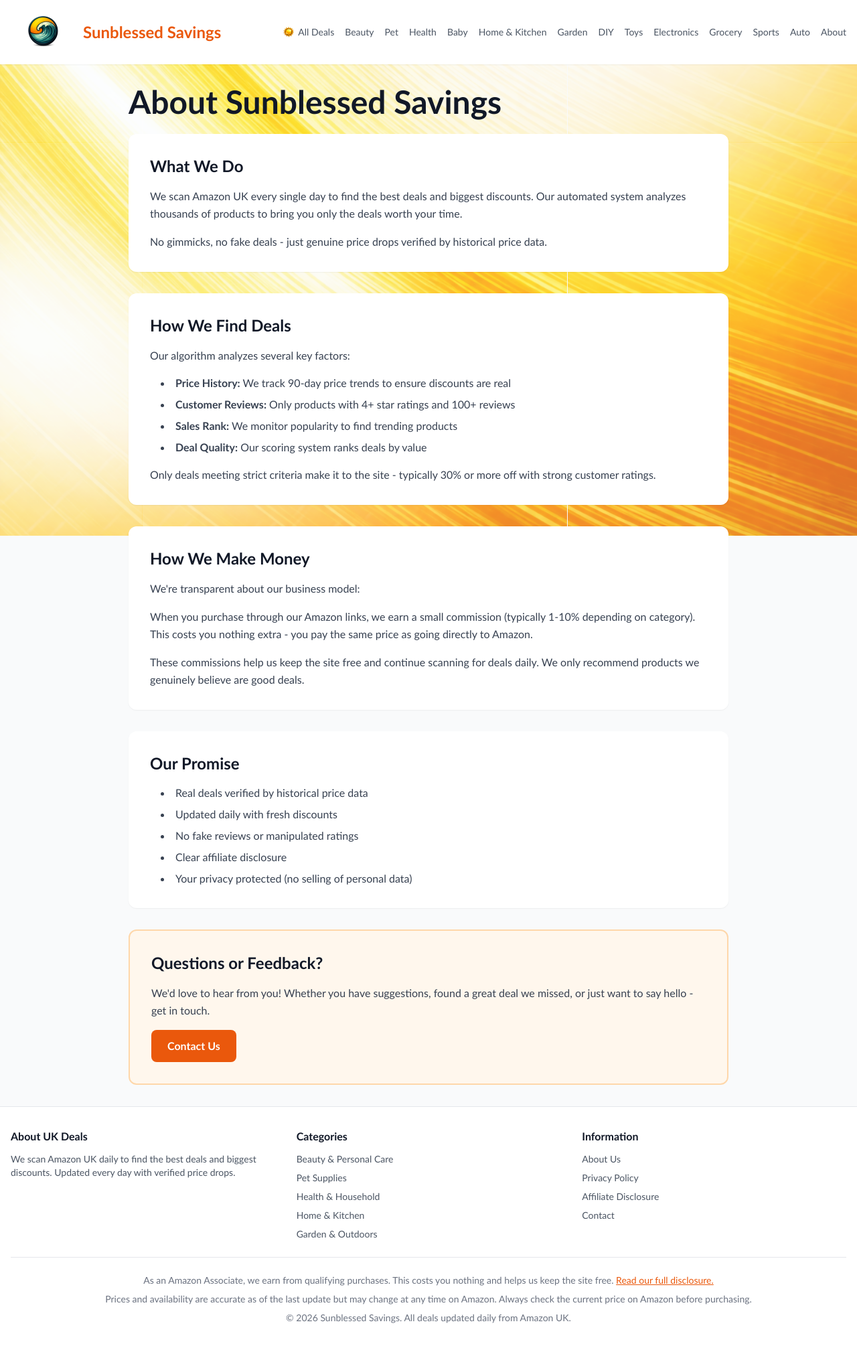
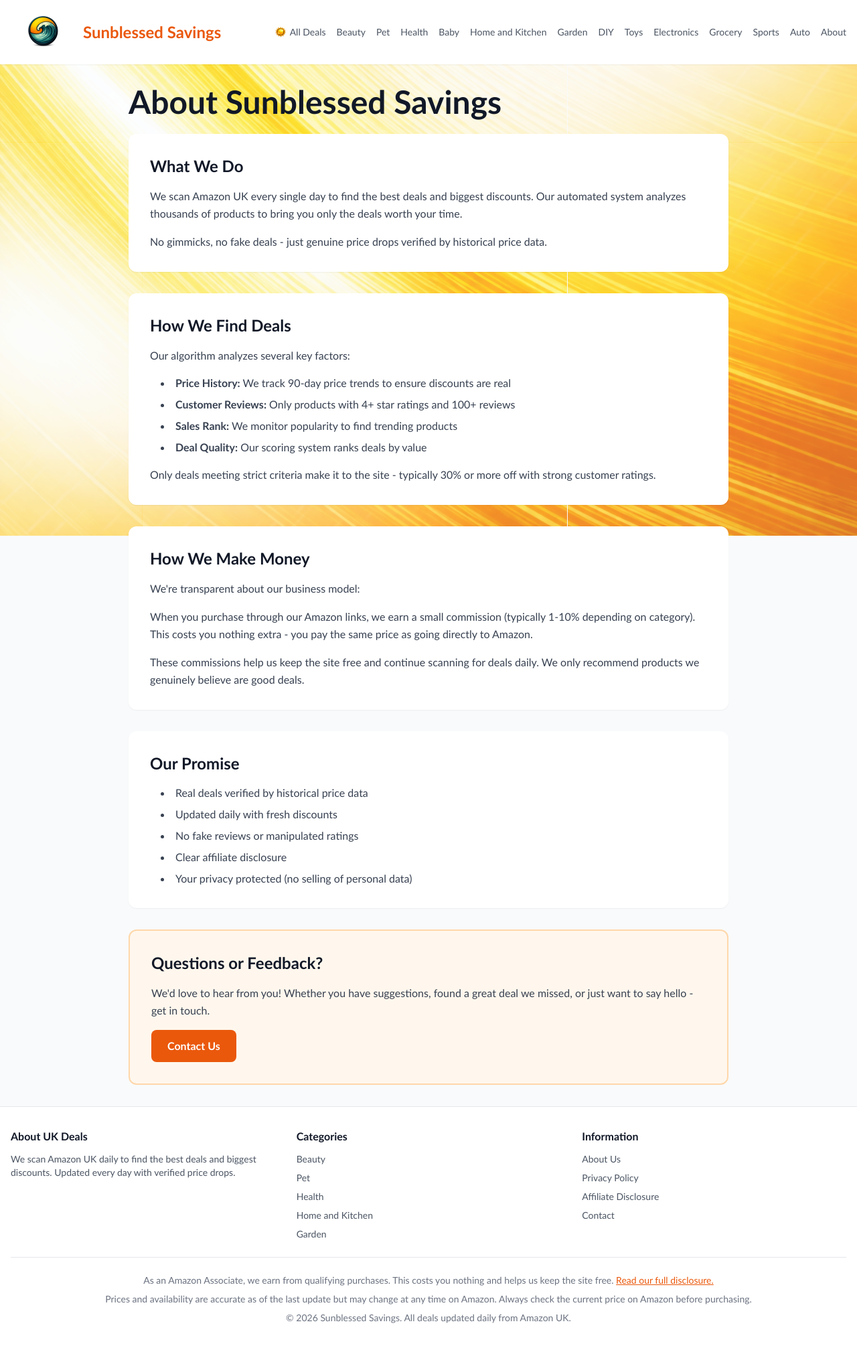
Before and after one commit to Elhashino/amazon-deals, a FastAPI app: page /about in a window 1280 px wide. Shown: the whole page at 67% size. Run offline with FastAPI, Linux system fonts and the light colour scheme; some libraries are stand-ins or nearby versions.

Commit message:
Fix kitchen category name to Home and Kitchen

```diff
--- a/backend/app/main.py
+++ b/backend/app/main.py
@@ -73,7 +73,7 @@ async def home(request: Request):
             "pet": "Pet",
             "health": "Health",
             "baby": "Baby",
-            "kitchen": "Kitchen",
+            "kitchen": "Home and Kitchen",
             "garden": "Garden",
             "diy": "DIY",
             "toys": "Toys",
@@ -198,7 +198,7 @@ async def category(request: Request, slug: str):
         "grocery": "Grocery",
         "sports": "Sports",
         "automotive": "Automotive",
-        "kitchen": "Kitchen",
+        "kitchen": "Home and Kitchen",
         "garden": "Garden",
         "diy": "DIY",
         "toys": "Toys",
--- a/backend/app/templates/base.html
+++ b/backend/app/templates/base.html
@@ -84,7 +84,7 @@
     <a href="/category/pet" class="text-gray-600 hover:text-orange-600 font-medium transition">Pet</a>
     <a href="/category/health" class="text-gray-600 hover:text-orange-600 font-medium transition">Health</a>
     <a href="/category/baby" class="text-gray-600 hover:text-orange-600 font-medium transition">Baby</a>
-    <a href="/category/kitchen" class="text-gray-600 hover:text-orange-600 font-medium transition">Home & Kitchen</a>
+    <a href="/category/kitchen" class="text-gray-600 hover:text-orange-600 font-medium transition">Home and Kitchen</a>
     <a href="/category/garden" class="text-gray-600 hover:text-orange-600 font-medium transition">Garden</a>
     <a href="/category/diy" class="text-gray-600 hover:text-orange-600 font-medium transition">DIY</a>
     <a href="/category/toys" class="text-gray-600 hover:text-orange-600 font-medium transition">Toys</a>
@@ -113,10 +113,10 @@
     <a href="/category/pet" class="block text-gray-600 hover:text-orange-600 py-2">Pet</a>
     <a href="/category/health" class="block text-gray-600 hover:text-orange-600 py-2">Health</a>
     <a href="/category/baby" class="block text-gray-600 hover:text-orange-600 py-2">Baby</a>
-    <a href="/category/kitchen" class="block text-gray-600 hover:text-orange-600 py-2">Home & Kitchen</a>
-    <a href="/category/garden" class="block text-gray-600 hover:text-orange-600 py-2">Garden & Outdoors</a>
-    <a href="/category/diy" class="block text-gray-600 hover:text-orange-600 py-2">DIY & Tools</a>
-    <a href="/category/toys" class="block text-gray-600 hover:text-orange-600 py-2">Toys & Games</a>
+    <a href="/category/kitchen" class="block text-gray-600 hover:text-orange-600 py-2">Home and Kitchen</a>
+    <a href="/category/garden" class="block text-gray-600 hover:text-orange-600 py-2">Garden</a>
+    <a href="/category/diy" class="block text-gray-600 hover:text-orange-600 py-2">DIY</a>
+    <a href="/category/toys" class="block text-gray-600 hover:text-orange-600 py-2">Toys</a>
     <a href="/category/electrical" class="block text-gray-600 hover:text-orange-600 py-2">Electronics</a>
     <a href="/category/grocery" class="block text-gray-600 hover:text-orange-600 py-2">Grocery</a>
     <a href="/category/sports" class="block text-gray-600 hover:text-orange-600 py-2">Sports</a>
@@ -148,11 +148,11 @@
                 <div>
                     <h3 class="font-bold text-gray-900 mb-3">Categories</h3>
                     <div class="space-y-2 text-sm">
-                        <a href="/category/beauty" class="block text-gray-600 hover:text-orange-600">Beauty & Personal Care</a>
-                        <a href="/category/pet" class="block text-gray-600 hover:text-orange-600">Pet Supplies</a>
-                        <a href="/category/health" class="block text-gray-600 hover:text-orange-600">Health & Household</a>
-                        <a href="/category/kitchen" class="block text-gray-600 hover:text-orange-600">Home & Kitchen</a>
-                        <a href="/category/garden" class="block text-gray-600 hover:text-orange-600">Garden & Outdoors</a>
+                        <a href="/category/beauty" class="block text-gray-600 hover:text-orange-600">Beauty</a>
+                        <a href="/category/pet" class="block text-gray-600 hover:text-orange-600">Pet</a>
+                        <a href="/category/health" class="block text-gray-600 hover:text-orange-600">Health</a>
+                        <a href="/category/kitchen" class="block text-gray-600 hover:text-orange-600">Home and Kitchen</a>
+                        <a href="/category/garden" class="block text-gray-600 hover:text-orange-600">Garden</a>
                     </div>
                 </div>
 
```
